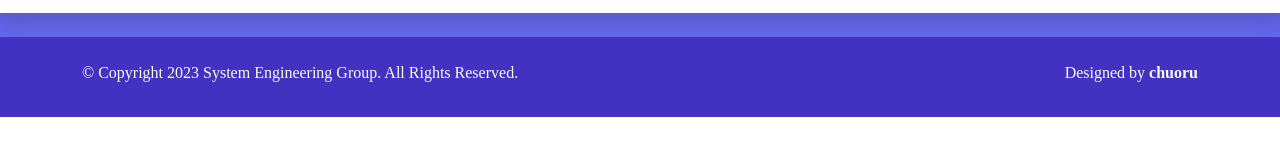
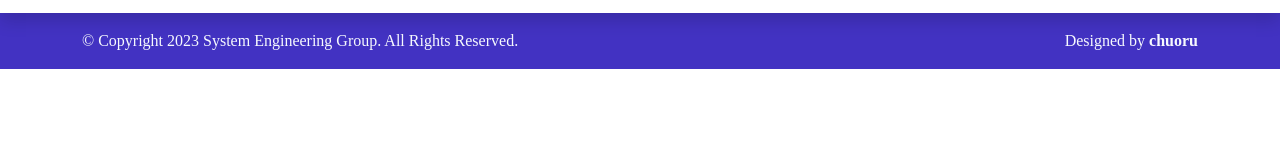
Before and after one commit to systut/lab_website, a plain HTML site: page publications.html in a window 1280 px wide. Shown: the part 137-292 px from the top of the page. Drawn offline with Linux system fonts and the light colour scheme.

Commit message:
:+1: change footer layour

```diff
--- a/assets/css/templatemo.css
+++ b/assets/css/templatemo.css
@@ -17,7 +17,9 @@ Table of contents
 8. Contact
 --------------------------------------------- */
 
-html {font-family: '游明朝','Yu Mincho',YuMincho,'Hiragino Mincho Pro',serif!important;}
+html {
+  font-family: '游明朝','Yu Mincho',YuMincho,'Hiragino Mincho Pro',serif!important;
+}
 /* Typography */
 p, a {font-weight: 400;}
 .h2 {font-size: 40px;}
--- a/publications.html
+++ b/publications.html
@@ -64,20 +64,20 @@ https://templatemo.com/tm-561-purple-buzz
     <!-- Close Header -->
 
     <!-- Start Footer -->
-    <footer class="bg-secondary pt-4">
+    <footer class="bg-secondary"></footer>
 
         <div class="w-100 bg-primary py-3">
             <div class="container">
-                <div class="row pt-2">
+                <div class="row">
                     <div class="col-lg-6 col-sm-12">
-                        <p class="text-lg-start text-center text-light light-300">
+                        <div class="text-lg-start text-center text-light light-300">
                             © Copyright 2023 System Engineering Group. All Rights Reserved.
-                        </p>
+                        </div>
                     </div>
                     <div class="col-lg-6 col-sm-12">
-                        <p class="text-lg-end text-center text-light light-300">
+                        <div class="text-lg-end text-center text-light light-300">
                             Designed by <a rel="sponsored" class="text-decoration-none text-light" href="https://templatemo.com/" target="_blank"><strong>chuoru</strong></a>
-                        </p>
+                        </div>
                     </div>
                 </div>
             </div>
```
Also changed, not shown: index.html (+6 -6 lines), member.html (+6 -6 lines), research.html (+6 -6 lines).
